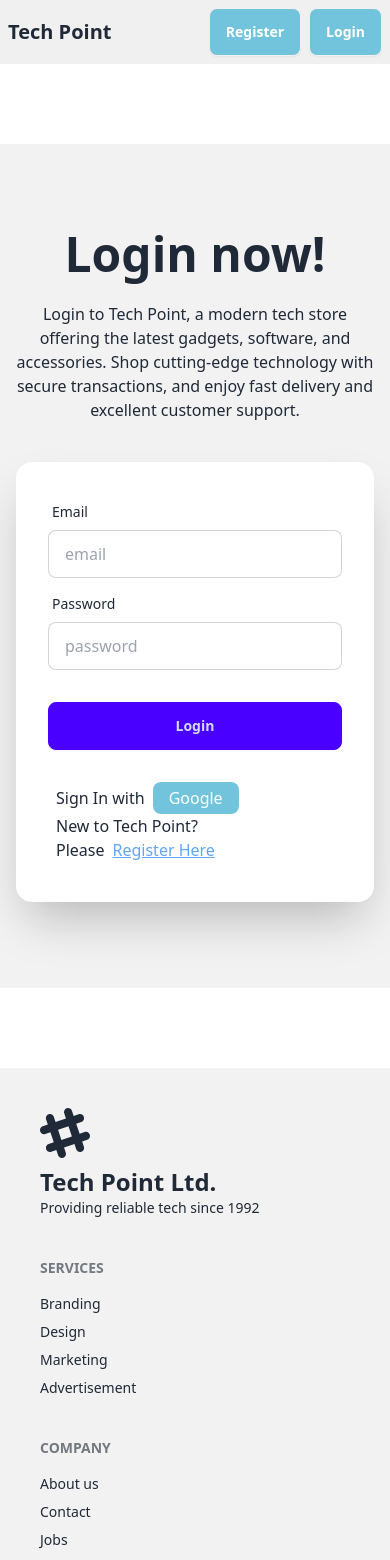
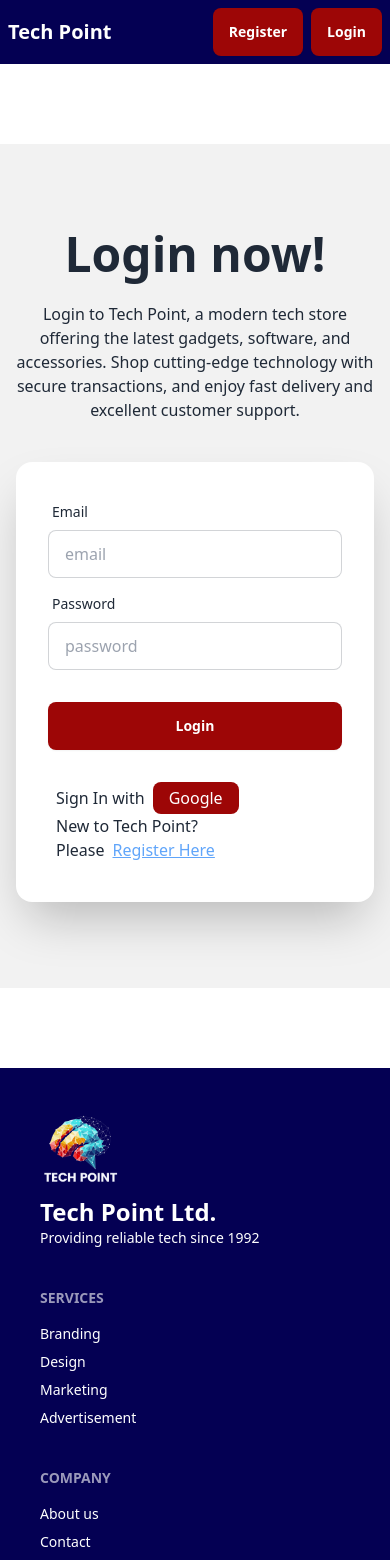
Before and after one commit to bapibiswas100808/JobTask-Front-end, a React (Vite) app: page /login in a window 390 px wide. Shown: the top 1560 px of the page. Built offline with nearby package versions, Linux system fonts and the light colour scheme; no server answers.

Commit message:
project updated

```diff
--- a/src/HomeComponents/AllProducts/AllProducts.jsx
+++ b/src/HomeComponents/AllProducts/AllProducts.jsx
@@ -60,7 +60,7 @@
   const totalPages = data?.totalPages || 1;
 
   return (
-    <div className="py-10 px-3 lg:px-0">
+    <div className="py-10 px-3 lg:px-0 min-h-screen">
       <h2 className="text-2xl font-bold text-center mb-10">All Products</h2>
       <div className="mb-6 grid grid-cols-2 md:grid-cols-3 lg:grid-cols-6 justify-center gap-2 lg:gap-10">
         <input
@@ -138,10 +138,10 @@
           <div className="grid grid-cols-1 md:grid-cols-2 lg:grid-cols-3 gap-10">
             {allProducts?.map((product, idx) => (
               <div className="w-full" key={idx}>
-                <div className="card card-compact bg-base-100 shadow-2xl min-h-[550px]">
+                <div className="card card-compact bg-base-100 shadow-2xl min-h-[580px]">
                   <figure>
                     <img
-                      className="w-full"
+                      className="w-full min-h-[250px]"
                       src={product?.ProductImage}
                       alt="Shoes"
                     />
--- a/src/Pages/Login/Login.jsx
+++ b/src/Pages/Login/Login.jsx
@@ -96,7 +96,7 @@
                 />
               </div>
               <div className="form-control mt-6">
-                <button type="submit" className="btn btn-primary">
+                <button type="submit" className="btn project-btn">
                   Login
                 </button>
               </div>
@@ -106,7 +106,7 @@
                 Sign In with
                 <button
                   onClick={handleGoogleLogin}
-                  className="px-4 py-1 rounded-lg hover:bg-slate-400 project-btn ml-2"
+                  className="px-4 py-1 rounded-lg project-btn project-btn ml-2"
                 >
                   Google
                 </button>
@@ -114,7 +114,10 @@
               <p>New to Tech Point?</p>
               <p>
                 Please
-                <Link to="/register" className="text-blue-400 underline ml-2">
+                <Link
+                  to="/register"
+                  className="text-blue-400 hover:text-blue-700 underline ml-2"
+                >
                   Register Here
                 </Link>
               </p>
--- a/src/Pages/Register/Register.jsx
+++ b/src/Pages/Register/Register.jsx
@@ -96,7 +96,7 @@
                 />
               </div>
               <div className="form-control mt-6">
-                <button type="submit" className="btn btn-primary">
+                <button type="submit" className="btn project-btn">
                   Register
                 </button>
               </div>
@@ -106,7 +106,7 @@
                 Register with
                 <button
                   onClick={handleGoogleLogin}
-                  className="px-4 py-1 rounded-lg hover:bg-slate-400 project-btn ml-2"
+                  className="px-4 py-1 rounded-lg  project-btn ml-2"
                 >
                   Google
                 </button>
@@ -114,7 +114,10 @@
               <p>Already Registered?</p>
               <p>
                 Please
-                <Link to="/login" className="text-blue-400 underline ml-2">
+                <Link
+                  to="/login"
+                  className="text-blue-400 hover:text-blue-700 underline ml-2"
+                >
                   Login Here
                 </Link>
               </p>
--- a/src/Shared/Footer/Footer.jsx
+++ b/src/Shared/Footer/Footer.jsx
@@ -1,19 +1,10 @@
+import footerImg from "../../../public/tech.png";
 const Footer = () => {
   return (
     <div className="background">
-      <footer className="footer bg-base-200 text-base-content p-10 max-w-[1170px] mx-auto">
-        <aside>
-          <svg
-            width="50"
-            height="50"
-            viewBox="0 0 24 24"
-            xmlns="http://www.w3.org/2000/svg"
-            fillRule="evenodd"
-            clipRule="evenodd"
-            className="fill-current"
-          >
-            <path d="M22.672 15.226l-2.432.811.841 2.515c.33 1.019-.209 2.127-1.23 2.456-1.15.325-2.148-.321-2.463-1.226l-.84-2.518-5.013 1.677.84 2.517c.391 1.203-.434 2.542-1.831 2.542-.88 0-1.601-.564-1.86-1.314l-.842-2.516-2.431.809c-1.135.328-2.145-.317-2.463-1.229-.329-1.018.211-2.127 1.231-2.456l2.432-.809-1.621-4.823-2.432.808c-1.355.384-2.558-.59-2.558-1.839 0-.817.509-1.582 1.327-1.846l2.433-.809-.842-2.515c-.33-1.02.211-2.129 1.232-2.458 1.02-.329 2.13.209 2.461 1.229l.842 2.515 5.011-1.677-.839-2.517c-.403-1.238.484-2.553 1.843-2.553.819 0 1.585.509 1.85 1.326l.841 2.517 2.431-.81c1.02-.33 2.131.211 2.461 1.229.332 1.018-.21 2.126-1.23 2.456l-2.433.809 1.622 4.823 2.433-.809c1.242-.401 2.557.484 2.557 1.838 0 .819-.51 1.583-1.328 1.847m-8.992-6.428l-5.01 1.675 1.619 4.828 5.011-1.674-1.62-4.829z"></path>
-          </svg>
+      <footer className="footer  p-10 max-w-[1170px] mx-auto text-white">
+        <aside className="">
+          <img className="h-20" src={footerImg} alt="" />
           <p>
             <span className="text-2xl font-bold">Tech Point Ltd.</span>
             <br />
--- a/src/Shared/NavBar/NavBar.jsx
+++ b/src/Shared/NavBar/NavBar.jsx
@@ -1,15 +1,16 @@
 import { useContext } from "react";
 import { Link, NavLink } from "react-router-dom";
 import { AuthContext } from "../../AuthProvider/AuthProvider";
+import footerImg from "../../../public/tech.png";
 
 const NavBar = () => {
   const { user, logOut } = useContext(AuthContext);
   return (
-    <div className="background">
+    <div className="background text-white">
       <div className="navbar max-w-[1170px] mx-auto">
         <div className="flex-1">
           <Link to="/" className="text-xl lg:text-3xl font-bold">
-            Tech Point
+            <span className="">Tech Point</span>
           </Link>
         </div>
         <div className="flex-none gap-2">
--- a/src/index.css
+++ b/src/index.css
@@ -3,11 +3,15 @@
 @tailwind utilities;
 
 .background {
-  background-color: #f0f0f0;
+  background-color: #040053;
 }
 .project-btn {
-  background-color: #72c3dc;
+  background-color: hsl(0, 93%, 32%);
   color: white;
+  border: 0;
+}
+.project-btn:hover {
+  background-color: blue;
 }
 .project-text {
   color: #333333;
```
Also changed, not shown: public/tech.png.
